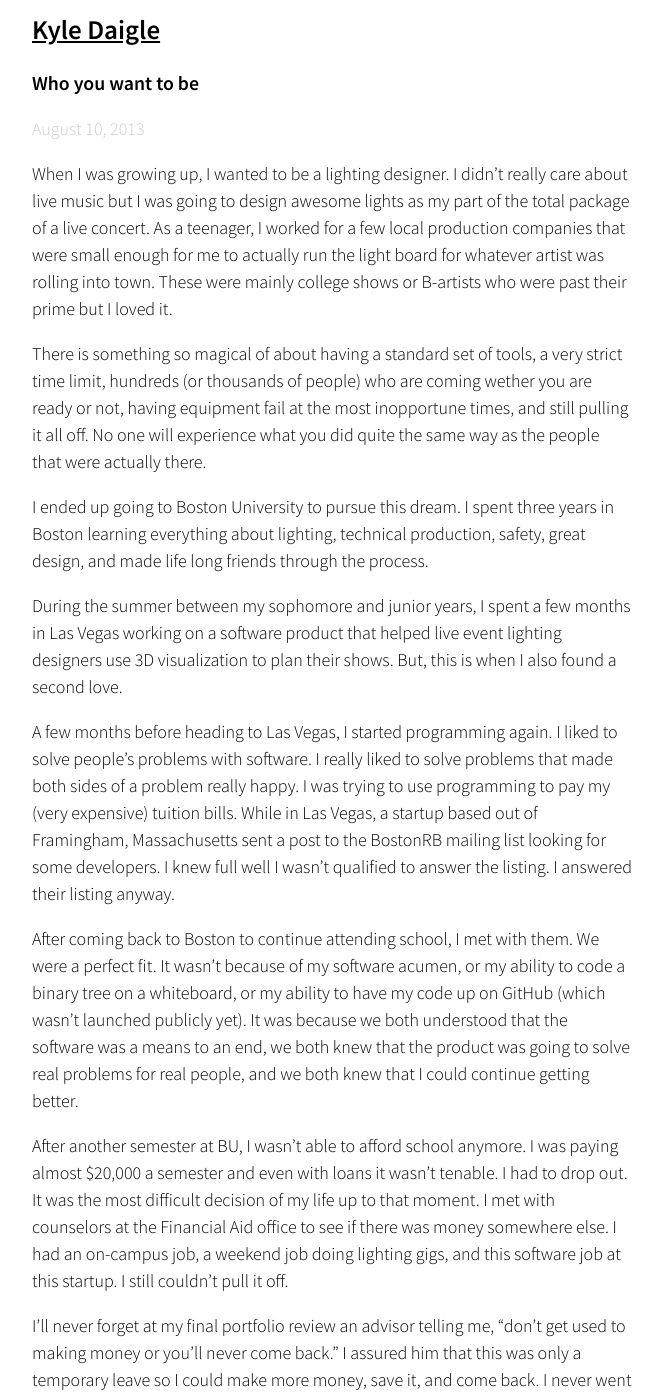
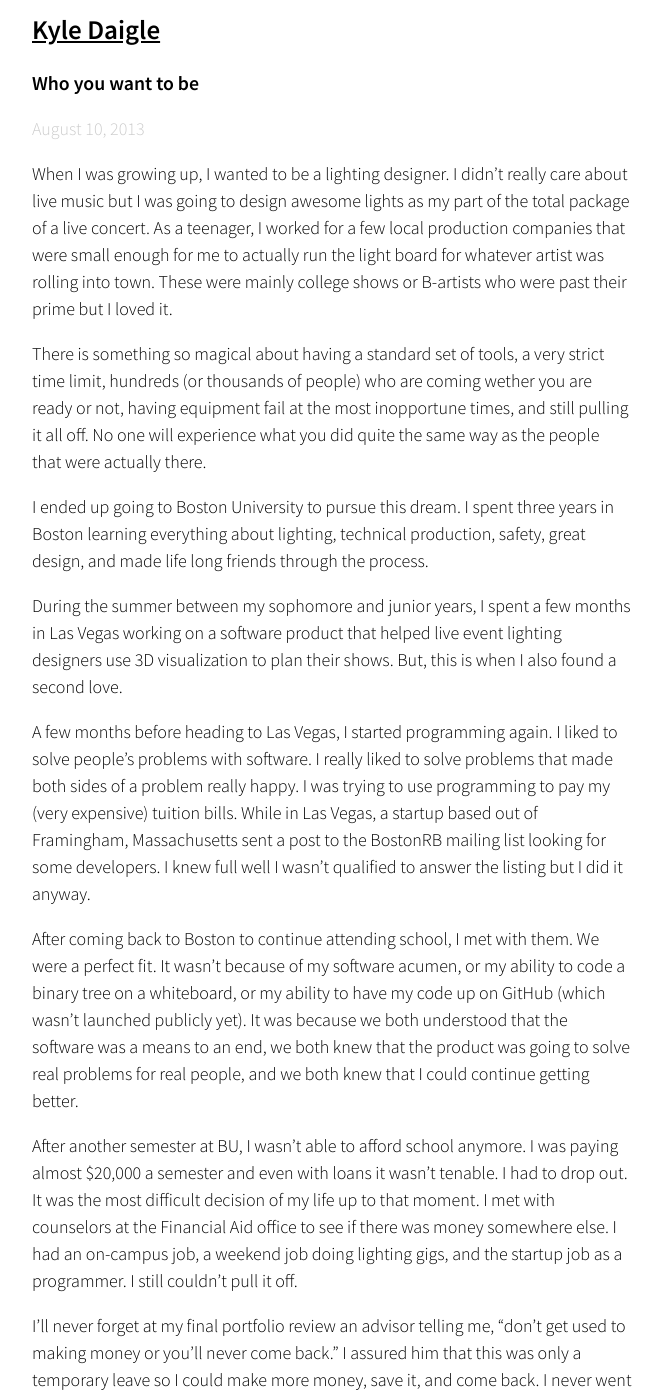
Before and after one commit to kdaigle/kdaigle.github.io, a Jekyll site: the page built from _posts/2013-08-10-who-you-want-to-be.md, in a window 1280 px wide and 1400 px high. Shown: the whole window, without its empty margins (308-971 px from the left). Built offline with Jekyll 4.4.1, drawn with Linux system fonts in a browser that asks for light colours; some of the changed text lies outside the part shown.

Commit message:
A few grammatical fixes

```diff
--- a/_posts/2013-08-10-who-you-want-to-be.md
+++ b/_posts/2013-08-10-who-you-want-to-be.md
@@ -5,17 +5,17 @@ tags:
 ---
 When I was growing up, I wanted to be a lighting designer. I didn't really care about live music but I was going to design awesome lights as my part of the total package of a live concert. As a teenager, I worked for a few local production companies that were small enough for me to actually run the light board for whatever artist was rolling into town. These were mainly college shows or B-artists who were past their prime but I loved it.
 
-There is something so magical of about having a standard set of tools, a very strict time limit, hundreds (or thousands of people) who are coming wether you are ready or not, having equipment fail at the most inopportune times, and still pulling it all off. No one will experience what you did quite the same way as the people that were actually there.
+There is something so magical about having a standard set of tools, a very strict time limit, hundreds (or thousands of people) who are coming wether you are ready or not, having equipment fail at the most inopportune times, and still pulling it all off. No one will experience what you did quite the same way as the people that were actually there.
 
 I ended up going to Boston University to pursue this dream. I spent three years in Boston learning everything about lighting, technical production, safety, great design, and made life long friends through the process.
 
 During the summer between my sophomore and junior years, I spent a few months in Las Vegas working on a software product that helped live event lighting designers use 3D visualization to plan their shows. But, this is when I also found a second love.
 
-A few months before heading to Las Vegas, I started programming again. I liked to solve people's problems with software. I really liked to solve problems that made both sides of a problem really happy. I was trying to use programming to pay my (very expensive) tuition bills. While in Las Vegas, a startup based out of Framingham, Massachusetts sent a post to the BostonRB mailing list looking for some developers. I knew full well I wasn't qualified to answer the listing. I answered their listing anyway.
+A few months before heading to Las Vegas, I started programming again. I liked to solve people's problems with software. I really liked to solve problems that made both sides of a problem really happy. I was trying to use programming to pay my (very expensive) tuition bills. While in Las Vegas, a startup based out of Framingham, Massachusetts sent a post to the BostonRB mailing list looking for some developers. I knew full well I wasn't qualified to answer the listing but I did it anyway.
 
 After coming back to Boston to continue attending school, I met with them. We were a perfect fit. It wasn't because of my software acumen, or my ability to code a binary tree on a whiteboard, or my ability to have my code up on GitHub (which wasn't launched publicly yet). It was because we both understood that the software was a means to an end, we both knew that the product was going to solve real problems for real people, and we both knew that I could continue getting better.
 
-After another semester at BU, I wasn't able to afford school anymore. I was paying almost $20,000 a semester and even with loans it wasn't tenable. I had to drop out. It was the most difficult decision of my life up to that moment. I met with counselors at the Financial Aid office to see if there was money somewhere else. I had an on-campus job, a weekend job doing lighting gigs, and this software job at this startup. I still couldn't pull it off.
+After another semester at BU, I wasn't able to afford school anymore. I was paying almost $20,000 a semester and even with loans it wasn't tenable. I had to drop out. It was the most difficult decision of my life up to that moment. I met with counselors at the Financial Aid office to see if there was money somewhere else. I had an on-campus job, a weekend job doing lighting gigs, and the startup job as a programmer. I still couldn't pull it off.
 
 I'll never forget at my final portfolio review an advisor telling me, "don't get used to making money or you'll never come back." I assured him that this was only a temporary leave so I could make more money, save it, and come back. I never went back to BU.
 
```
Also changed, not shown: other parts of _posts/2013-08-10-who-you-want-to-be.md (+2 -2 lines).
